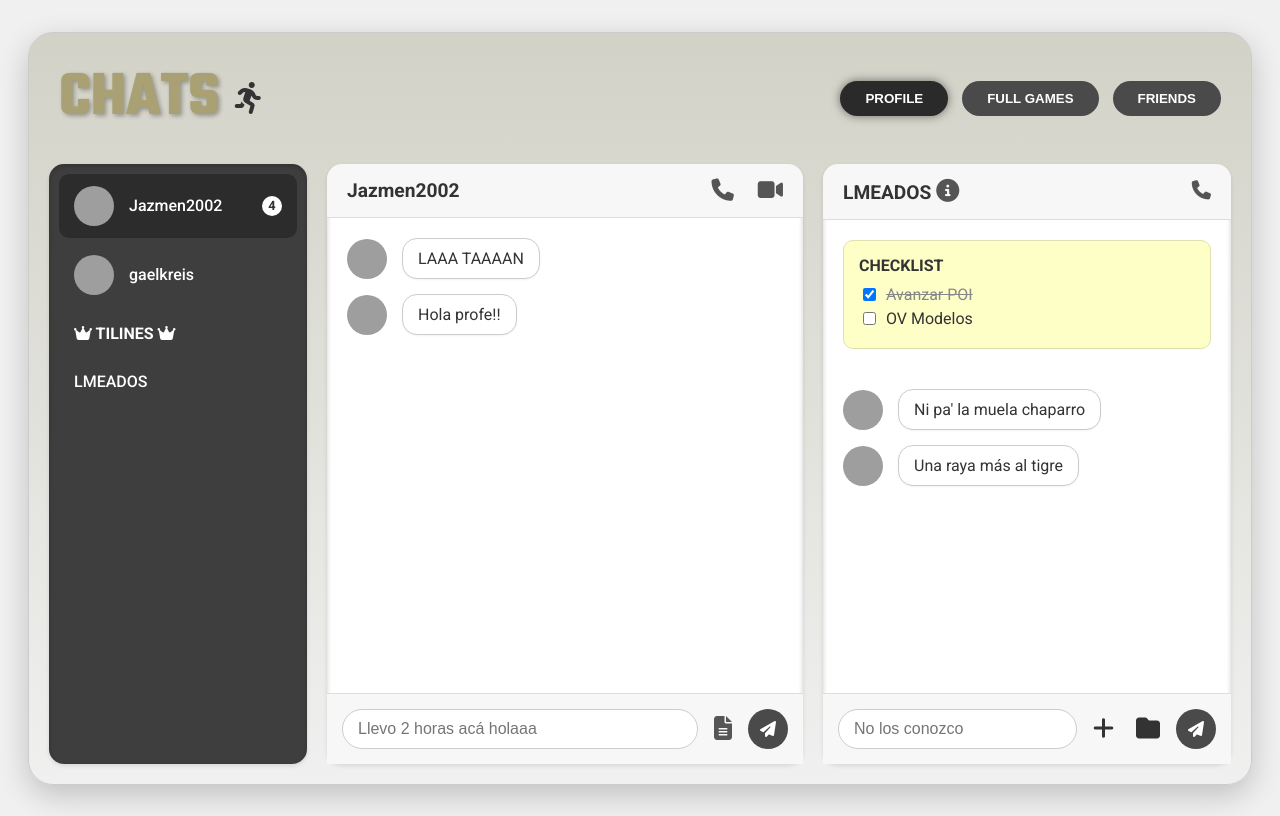
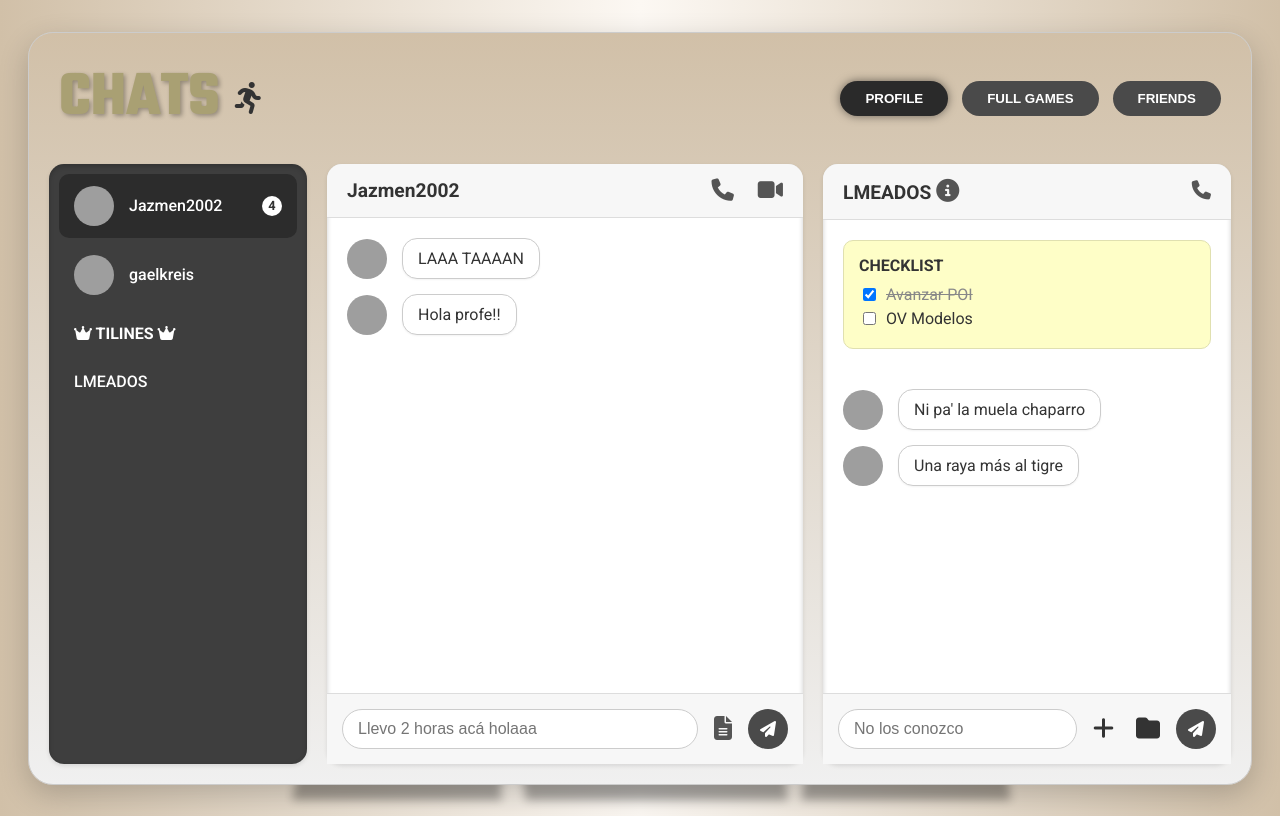
Before and after one commit to DrippKing/SitioWebMundial26, a PHP site: page /html/chats.html in a window 1280 px wide. Run offline with PHP 8.4, Linux system fonts and the light colour scheme; grey boxes are pictures that could not be loaded.

Commit message:
modificaciones

```diff
--- a/css/chats.css
+++ b/css/chats.css
@@ -10,9 +10,36 @@ body {
     color: #333;
 }
 
+body {
+    background-image: linear-gradient(to right, #D1C0A8, #FCF8F3, #D1C0A8);
+    background-color: black;
+    background-attachment: scroll;
+    position: relative;
+  }
+
+  body::before {
+    filter: blur(5px);
+    content: "";
+    position: fixed;
+    top: 0;
+    left: 0;
+    width: 100%;
+    height: 100%;
+    background-image: url('/assets/soccer players/siluets/bsilueta1.png');
+    background-repeat: no-repeat;
+
+    /* --- ¡CAMBIOS AQUÍ! --- */
+    margin-left: 10px;
+    background-position: center bottom; /* Centrada horizontalmente, pegada abajo */
+    background-size: 70%;             /* Al 50% de su tamaño original */
+
+    opacity: 0.3;
+    z-index: -1;
+  }
+
 /* --- Contenedor Principal --- */
 .main-container {
-    background: linear-gradient(to bottom, #d2d2c7, #f0f0f0);
+    background: linear-gradient(to bottom, #D1C0A8, #f0f0f0);
     border-radius: 25px;
     box-shadow: 0 10px 30px rgba(0, 0, 0, 0.2);
     width: 100%;
```
Also changed, not shown: css/friends.css (+27 -0 lines), css/login.css (+28 -1 lines).
